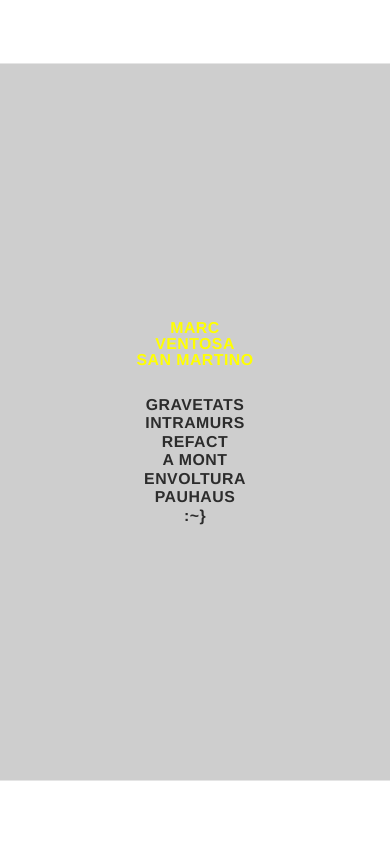
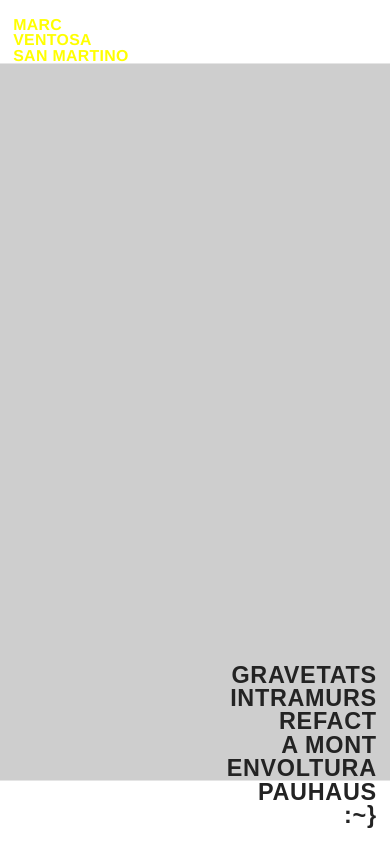
Before and after one commit to marcventosa/marcventosa.github.io, a website built with Vite: page index.html in a window 390 px wide. Built offline with nearby package versions, Linux system fonts and the light colour scheme; animation ran at ten frames a second; a web font is replaced by a local one.

Commit message:
16.8.1 h

```diff
--- a/css/layout.css
+++ b/css/layout.css
@@ -137,7 +137,6 @@
 }
 
 .project-gallery .gallery-slide.gallery-slide--portrait {
-    --portrait-h: 90vh;
     display: flex !important;
     flex-direction: row !important;
     justify-content: flex-start !important;
@@ -154,8 +153,8 @@
     align-items: center !important;
     justify-content: flex-start !important;
     gap: clamp(1.5rem, 2vw, 3rem);
-    max-height: var(--portrait-h) !important;
-    height: var(--portrait-h) !important;
+    max-height: var(--portrait-h, 90vh) !important;
+    height: var(--portrait-h, 90vh) !important;
 }
 
 .project-gallery .gallery-slide--portrait .gallery-slide-media {
@@ -165,14 +164,14 @@
     min-width: 0;
     flex: 0 1 auto;
     margin-left: clamp(-2vw, -1vw, 0px);
-    height: var(--portrait-h) !important;
-    max-height: var(--portrait-h) !important;
+    height: var(--portrait-h, 90vh) !important;
+    max-height: var(--portrait-h, 90vh) !important;
 }
 
 .project-gallery .gallery-slide--portrait .gallery-slide-media .project-image {
     width: auto !important;
     max-width: min(70vw, 820px) !important;
-    max-height: var(--portrait-h) !important;
+    max-height: var(--portrait-h, 90vh) !important;
     height: auto !important;
     object-fit: contain !important;
     object-position: center !important;
--- a/css/mobile.css
+++ b/css/mobile.css
@@ -14,6 +14,10 @@
 }
 
 @media (max-width: 768px) {
+  :root {
+    --viewport-height: 100dvh;
+  }
+
   .main-header {
     display: none;
   }
@@ -26,9 +30,6 @@
   #slitscan-overlay {
     height: 100vh;
     height: 100dvh;
-    flex-direction: column;
-    justify-content: center;
-    align-items: center;
     padding-top: 0;
   }
 
@@ -38,39 +39,56 @@
   }
 
   #landing-nav {
-    display: flex;
-    flex-direction: column;
-    align-items: center;
-    gap: 0;
-    margin-top: 0;
-    pointer-events: auto;
+    position: absolute;
+    top: 0;
+    left: 0;
+    right: 0;
+    bottom: 0;
+    display: block;
+    pointer-events: none;
     z-index: 3;
   }
 
   .landing-name-link {
+    position: absolute;
+    top: calc(1.25rem + env(safe-area-inset-top, 0px));
+    left: 1rem;
+    display: block !important;
+    text-align: left;
+    pointer-events: auto;
     font-family: "Uploaded Grotesk", "Monument Grotesk Variable", sans-serif !important;
-    font-size: 1.2rem !important;
+    font-size: clamp(1.6rem, 6vw, 2.2rem) !important;
     font-weight: 900 !important;
-    letter-spacing: 0.03em !important;
+    letter-spacing: 0.02em !important;
     color: #232323 !important;
-    text-align: center;
     line-height: 1 !important;
-    margin-bottom: 2rem;
-    min-height: auto !important;
-    padding: 0.1rem 1.2rem;
+    padding: 0;
+    margin: 0;
   }
 
-  .landing-nav-link {
+  .landing-nav-links {
+    position: absolute;
+    bottom: calc(1.25rem + env(safe-area-inset-bottom, 0px));
+    right: 1rem;
+    display: flex;
+    flex-direction: column;
+    align-items: flex-end;
+    gap: 0;
+    pointer-events: auto;
+  }
+
+  .landing-nav-links .landing-nav-link {
     display: flex !important;
     align-items: center;
-    min-height: auto !important;
-    padding: 0.1rem 1.2rem !important;
+    justify-content: flex-end;
+    padding: 0 !important;
     font-family: "Uploaded Grotesk", "Monument Grotesk Variable", sans-serif !important;
-    font-size: 1.2rem !important;
+    font-size: clamp(1.6rem, 6vw, 2.2rem) !important;
     font-weight: 900 !important;
     letter-spacing: 0.03em !important;
     color: #232323 !important;
     line-height: 1 !important;
+    text-align: right;
   }
 
   .landing-nav-link.active {
@@ -179,7 +197,7 @@
     width: 100% !important;
     max-width: 95vw !important;
     height: auto !important;
-    max-height: 85vh !important;
+    max-height: var(--portrait-h, 85vh) !important;
     object-fit: contain !important;
     display: block !important;
   }
--- a/js/mobile-router.js
+++ b/js/mobile-router.js
@@ -24,13 +24,18 @@ function buildLandingNav() {
     (link) => link.dataset.section && link.dataset.section !== 'home' && link.dataset.section !== 'profile'
   );
 
+  const linksWrap = document.createElement('div');
+  linksWrap.className = 'landing-nav-links';
+
   headerLinks.forEach((link) => {
     const item = document.createElement('a');
     item.className = 'nav-link landing-nav-link';
     item.dataset.section = link.dataset.section;
     item.textContent = link.textContent.trim();
-    nav.appendChild(item);
+    linksWrap.appendChild(item);
   });
+
+  nav.appendChild(linksWrap);
 
   overlay.appendChild(nav);
 }
@@ -93,7 +98,8 @@ function initMobileProjectRouter() {
         }
       });
     },
-    { threshold: 0.5 }
+    // Only hide when fully back on the landing so the return isn't a jump.
+    { threshold: 1.0 }
   );
 
   if (landingSection) homeObserver.observe(landingSection);
--- a/js/project-loader.js
+++ b/js/project-loader.js
@@ -103,12 +103,12 @@ function applyImageLayout(slide, item, projectLayout = {}, imageHeight = null, t
     if (textSide === 'right') slide.classList.add('gallery-slide--text-right');
     if (textSide === 'left') slide.classList.add('gallery-slide--text-left');
 
+    const isMobile = window.innerWidth <= 768;
+
     // imageHeight (0-100) maps to viewport height via the --portrait-h variable.
     if (imageHeight != null) {
-      slide.style.setProperty('--portrait-h', `${imageHeight}vh`);
+      slide.style.setProperty('--portrait-h', `${imageHeight}${isMobile ? 'dvh' : 'vh'}`);
     }
-
-    const isMobile = window.innerWidth <= 768;
 
     const inner = document.createElement('div');
     inner.className = 'gallery-slide-content';
@@ -301,7 +301,7 @@ async function buildProjectSection(project) {
     img.style.width = 'auto';
     img.style.height = 'auto';
     img.style.maxHeight = imageHeight != null
-      ? `${imageHeight}vh`
+      ? `${imageHeight}${window.innerWidth <= 768 ? 'dvh' : 'vh'}`
       : (window.innerWidth <= 768 ? '80vh' : '60vh');
     img.style.maxWidth = '100%';
     protectGalleryImage(img);
```
